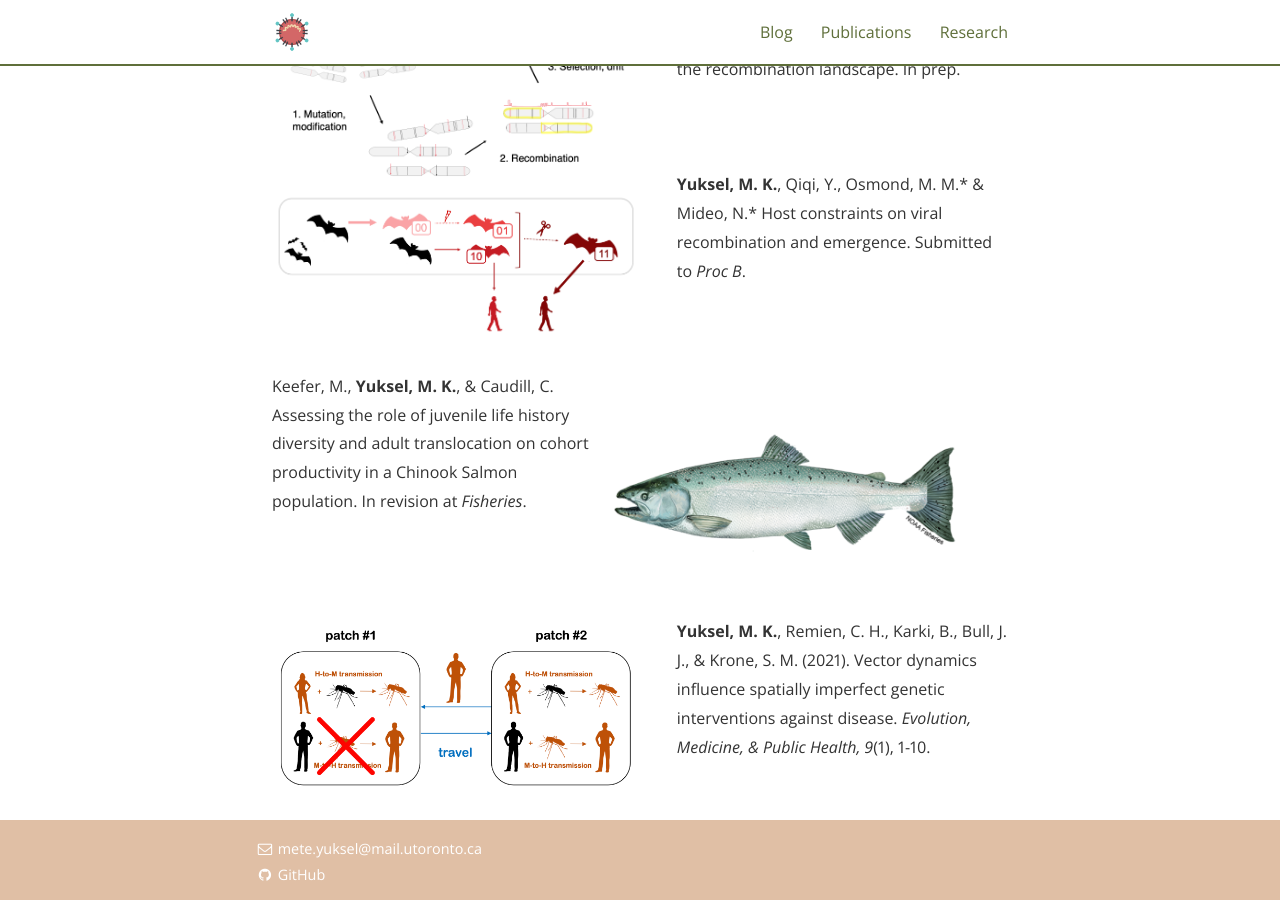
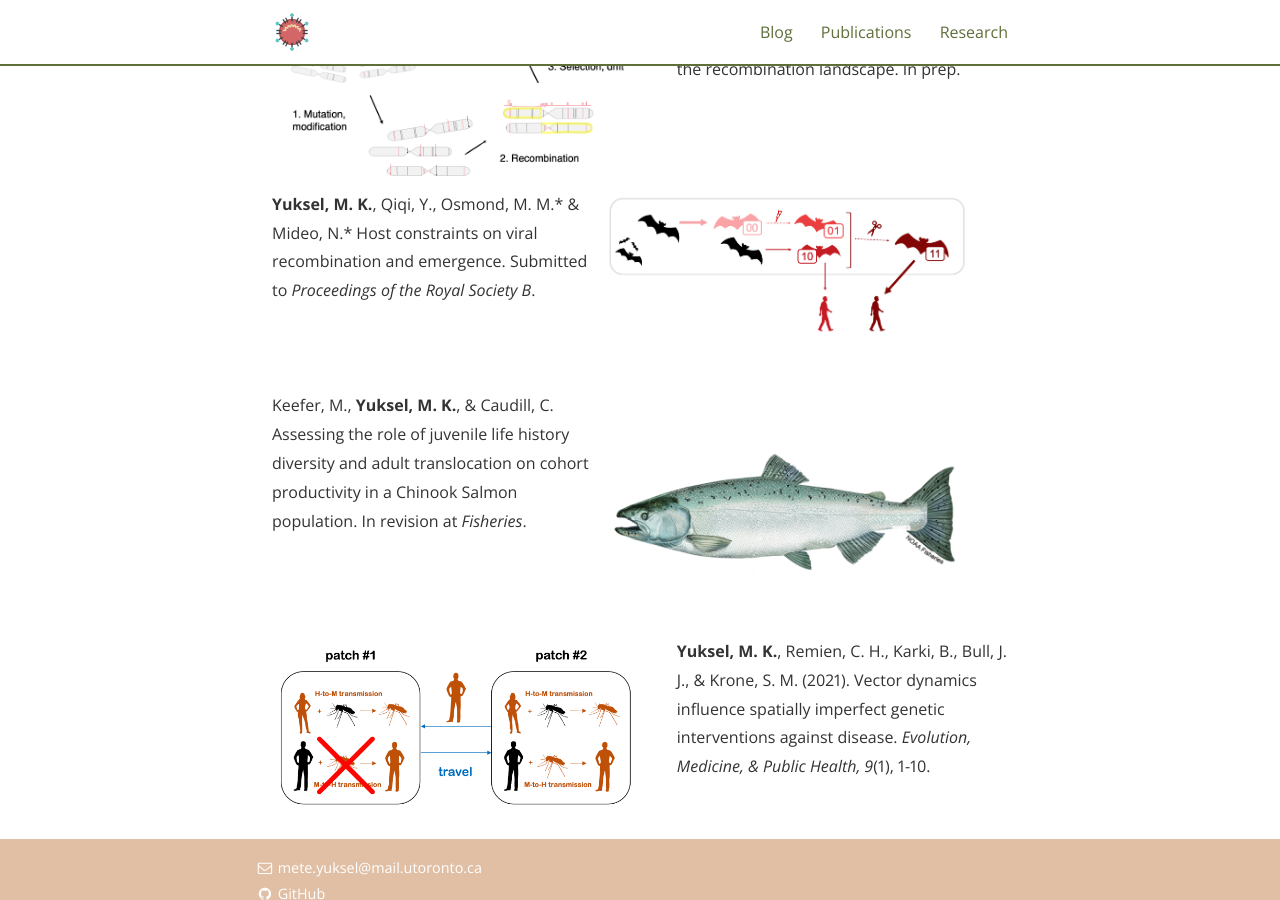
Before and after one commit to metekaanyuksel/metekaanyuksel.github.io, a Jekyll site: the page built from publications.md, in a window 1280 px wide and 900 px high, scrolled down 739 px. Built offline with Jekyll 4.4.1, drawn with Linux system fonts in a browser that asks for light colours; nearby versions of some CDN libraries; some web fonts are replaced.

Commit message:
fixed the spacing on pub pg

```diff
--- a/publications.md
+++ b/publications.md
@@ -17,7 +17,7 @@ main_nav: true
 <br>
 <br>
 
-<img src="/assets/spillcombinavoir.png" align="left" style="width: 50%; margin-right: 5%;"> **Yuksel, M. K.**, Qiqi, Y., Osmond, M. M.* & Mideo, N.* Host constraints on viral recombination and emergence. Submitted to *Proc B*.
+<img src="/assets/spillcombinavoir.png" align="right" style="width: 50%; margin-right: 5%;"> **Yuksel, M. K.**, Qiqi, Y., Osmond, M. M.* & Mideo, N.* Host constraints on viral recombination and emergence. Submitted to *Proceedings of the Royal Society B*.
 
 <br>
 <br>
```
